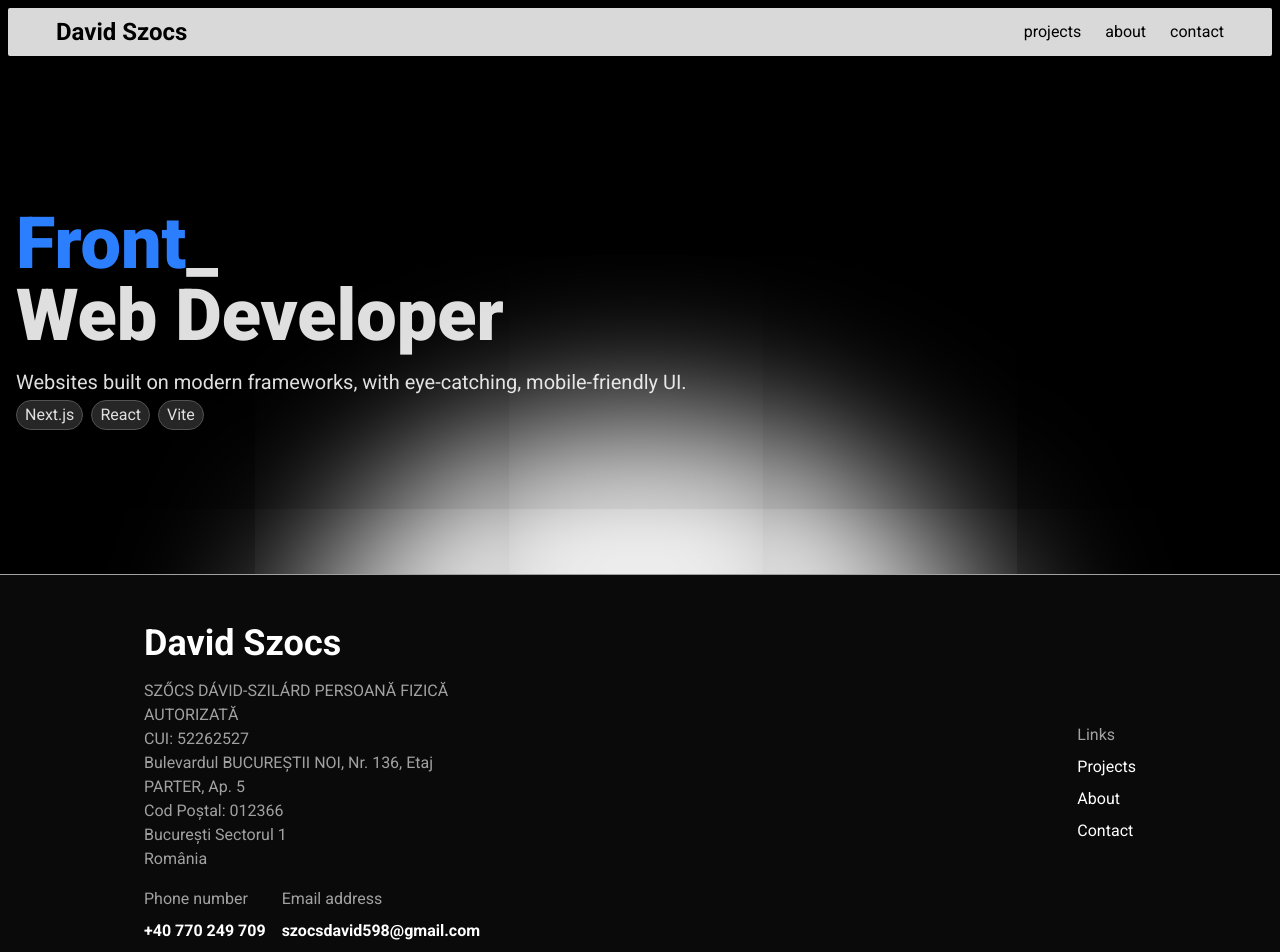
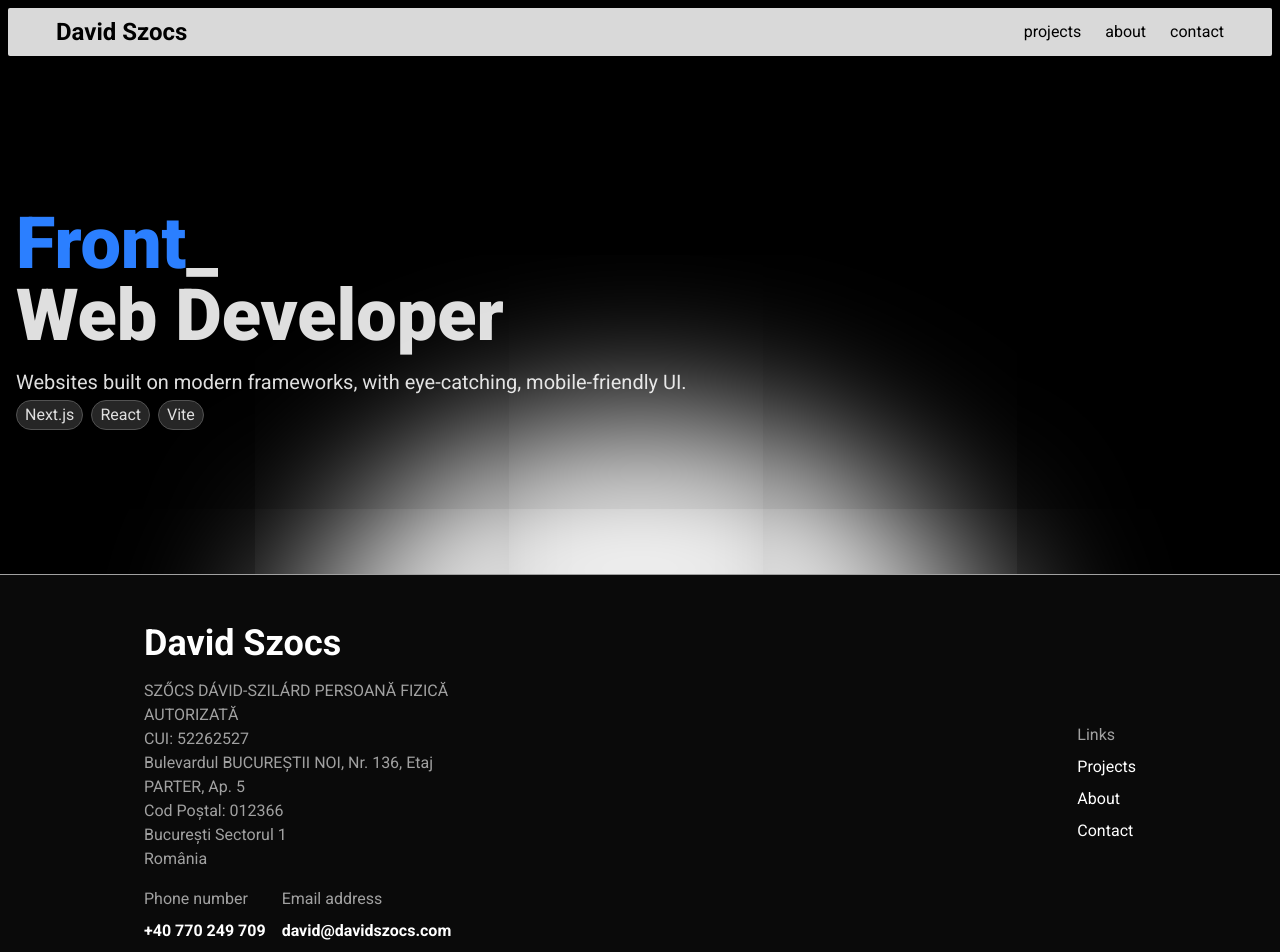
Before and after one commit to p3nc1l/personal-site, a Next.js app: page / in a window 1280 px wide. Shown: the top 952 px of the page. Built offline with nearby package versions, Linux system fonts and the light colour scheme.

Commit message:
changed email address in footer to david@davidszocs.com

```diff
--- a/app/ui/Footer.tsx
+++ b/app/ui/Footer.tsx
@@ -8,7 +8,7 @@ const Footer = () => {
   }, {
     label: "Email address",
     href: "mailto:szocsdavid598@gmail.com",
-    value: "szocsdavid598@gmail.com"
+    value: "david@davidszocs.com"
   }]
 
   const links = [{
```
